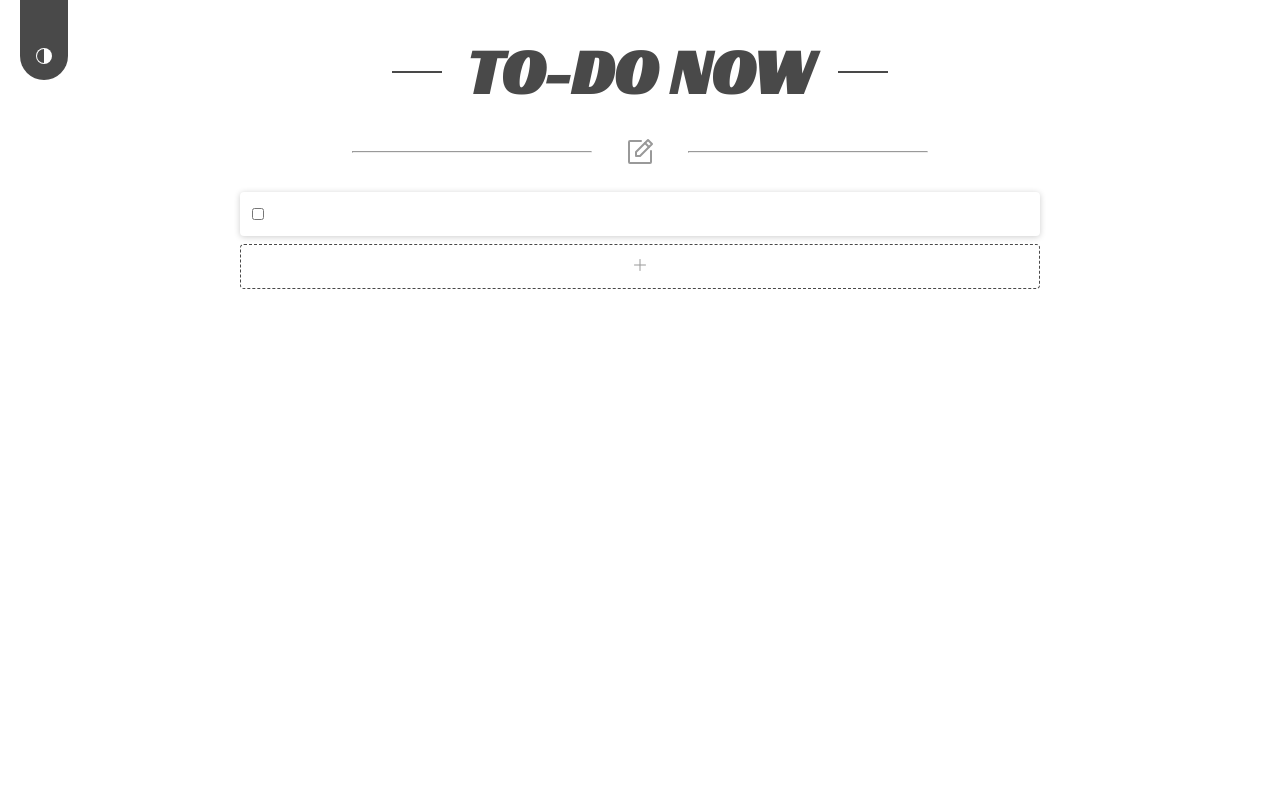
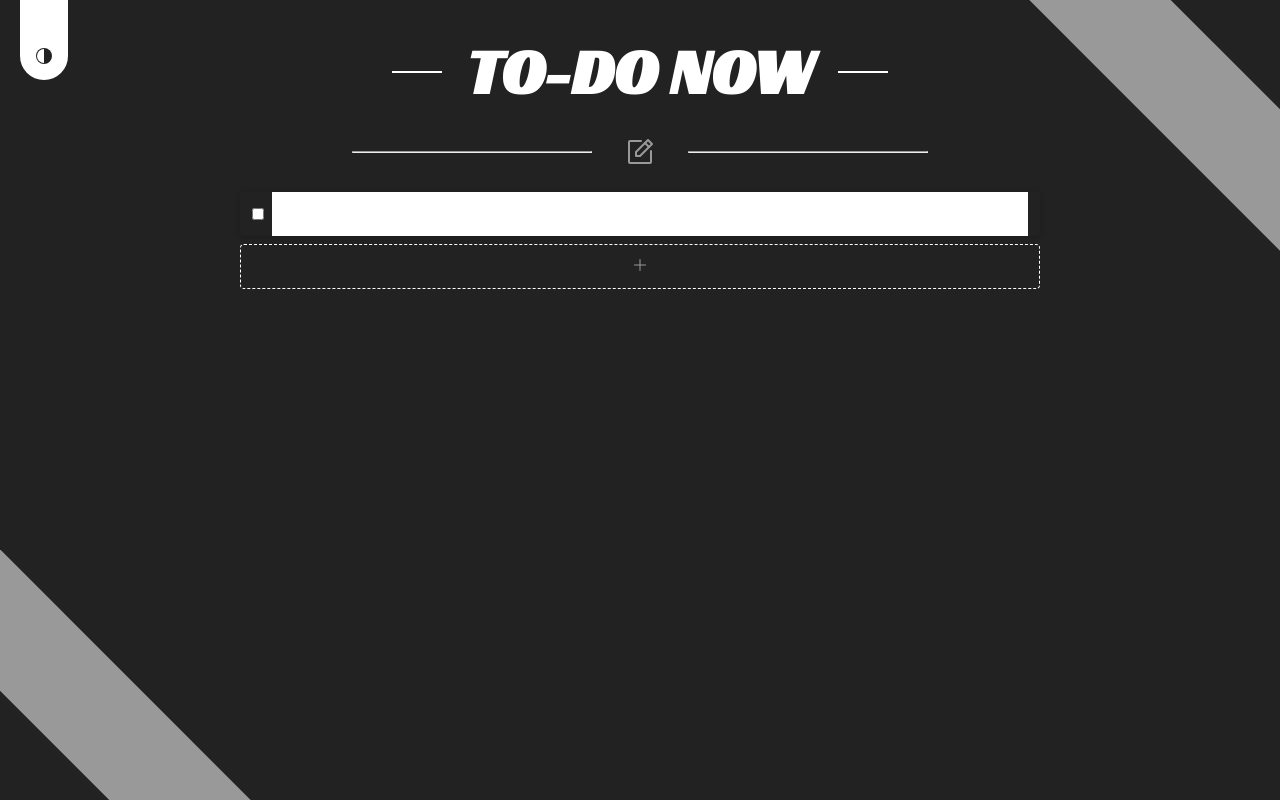
Before and after one commit to victormedeiros1/to-do-now, a React (Vite) app: page / in a window 1280 px wide. Built offline with nearby package versions, Linux system fonts and the light colour scheme.

Commit message:
fix: move all logic of 'switch theme' to Container

```diff
--- a/src/App.jsx
+++ b/src/App.jsx
@@ -5,21 +5,8 @@ import { darkTheme } from './theme/dark';
 import { lightTheme } from './theme/light';
 import Home from './pages';
 
-const AppWrapper = styled('div', {
-  backgroundColor: '$light',
-  position: 'relative',
-  width: '100%',
-  minHeight: '100vh',
-});
-
 const App = () => {
-  const { theme } = useSelector((state) => state.themeReducer.theme);
-
-  return (
-    <AppWrapper className={theme === 'dark-theme' ? darkTheme : lightTheme}>
-      <Home />
-    </AppWrapper>
-  );
+  return <Home />;
 };
 
 export default App;
--- /dev/null
+++ b/src/components/Background/index.jsx
@@ -0,0 +1,12 @@
+import { BackgroundStyles, BottomBar, TopBar } from './styles';
+
+const Background = () => {
+  return (
+    <BackgroundStyles>
+      <TopBar />
+      <BottomBar />
+    </BackgroundStyles>
+  );
+};
+
+export default Background;
--- a/src/components/BackgroundBars/styles.jsx
+++ b/src/components/Background/styles.jsx
@@ -1,6 +1,7 @@
 import { styled } from '@stitches/react';
 
-export const BackgroundBarsStyles = styled('div', {
+export const BackgroundStyles = styled('div', {
+  backgroundColor: '$light',
   position: 'absolute',
   top: '0',
   left: '0',
--- a/src/components/BackgroundBars/index.jsx
+++ /dev/null
@@ -1,12 +0,0 @@
-import { BackgroundBarsStyles, BottomBar, TopBar } from './styles';
-
-const BackgroundBars = () => {
-  return (
-    <BackgroundBarsStyles>
-      <TopBar />
-      <BottomBar />
-    </BackgroundBarsStyles>
-  );
-};
-
-export default BackgroundBars;
--- a/src/components/Container/index.jsx
+++ b/src/components/Container/index.jsx
@@ -1,7 +1,7 @@
 import { ContainerStyles } from './styles';
 
-const Container = ({ children }) => {
-  return <ContainerStyles>{children}</ContainerStyles>;
+const Container = ({ children, className }) => {
+  return <ContainerStyles className={className}>{children}</ContainerStyles>;
 };
 
 export default Container;
--- a/src/main.jsx
+++ b/src/main.jsx
@@ -3,7 +3,6 @@ import ReactDOM from 'react-dom/client';
 import App from './App';
 import store from './store';
 import { Provider } from 'react-redux';
-import { darkTheme } from './theme/dark';
 
 ReactDOM.createRoot(document.getElementById('root')).render(
   <React.StrictMode>
--- a/src/pages/index.jsx
+++ b/src/pages/index.jsx
@@ -2,17 +2,22 @@ import Container from '../components/Container';
 import Divider from '../components/Divider';
 import Todos from '../components/Todos';
 import H1 from '../components/H1';
-import BackgroundBars from '../components/BackgroundBars';
+import Background from '../components/Background';
 import ToggleTheme from '../components/ToggleTheme';
+import { useSelector } from 'react-redux';
+import { lightTheme } from '../theme/light';
+import { darkTheme } from '../theme/dark';
 
 const Home = () => {
+  const { theme } = useSelector((state) => state.themeReducer.theme);
+
   return (
-    <Container>
+    <Container className={theme === 'dark-theme' ? lightTheme : darkTheme}>
       <ToggleTheme />
       <H1>TO-DO NOW</H1>
       <Divider />
       <Todos />
-      <BackgroundBars />
+      <Background />
     </Container>
   );
 };
--- a/src/pages/styles.js
+++ /dev/null
@@ -1,3 +0,0 @@
-import { styled } from '@stitches/react';
-
-export const AppWrapper = styled('div', {});
--- a/src/store/index.js
+++ b/src/store/index.js
@@ -9,4 +9,8 @@ const store = configureStore({
   },
 });
 
+// store.subscribe(() => {
+//   store.getState();
+// });
+
 export default store;
--- a/stitches.config.js
+++ b/stitches.config.js
@@ -111,7 +111,7 @@ export const { theme, createTheme } = createStitches({
       100: '6.25rem',
     },
     zIndices: {
-      '-1': '-1',
+      '-1': -1,
       0: 0,
       1: 1,
       2: 2,
```
